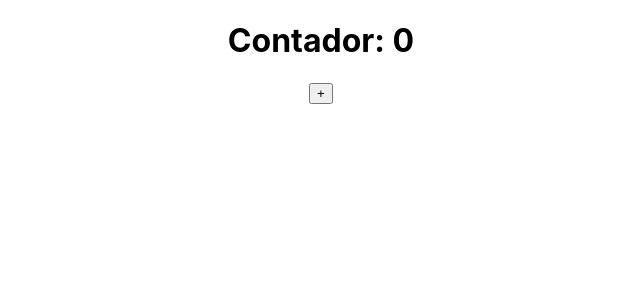
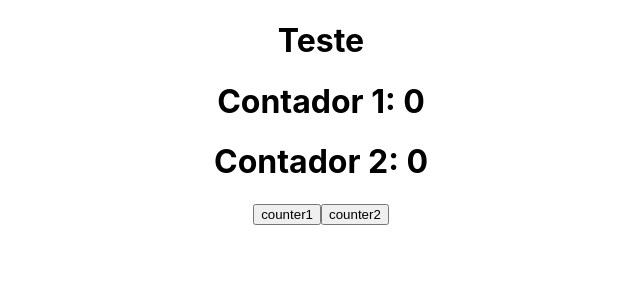
Before and after one commit to lucianosoares748/Curso_React_Hooks-1, a React (Create React App) app: page / in a window 1280 px wide. Shown: the top 300 px of the page, without its empty margins (319-959 px from the left). Built offline with nearby package versions, Linux system fonts and the light colour scheme.

Commit message:
aula hooks useEfecct finalizada

```diff
--- a/src/components/Aula.jsx
+++ b/src/components/Aula.jsx
@@ -1,12 +1,47 @@
-import React, { useState } from 'react';
+import React, { useEffect, useState } from 'react';
+
+const eventFn = () => {
+  console.log('h1 clicado');
+};
 
 function Efeito() {
   const [counter, setCounter] = useState(0);
+  const [counter2, setCounter2] = useState(0);
+
+  //ComponentDidMount - executa uma vez apenas
+  useEffect(() => {
+    console.log('componente foi montado');
+  }, []);
+
+  //ComponentDidMount - executa uma vez apenas
+  /*
+  Aqui temos o componentDidMount com dependência, e toda vez que essa dependência mudar o estado a função será chamada novamente
+  */
+  useEffect(() => {
+    console.log('a dependência foi atualizada', counter2);
+  }, [counter2]);
+
+  //componentDidUpdate - executa toda vez que meu component atualiza
+  useEffect(() => {
+    console.log('componente atualizou');
+  });
+
+  //ComponentWillUmount - executa uma vez apenas
+  useEffect(() => {
+    document.querySelector('h1')?.addEventListener('click', eventFn);
+    //limpando desmontando (removendo lixo do componente)
+    return () => {
+      document.querySelector('h1')?.removeEventListener('click', eventFn);
+    };
+  }, []);
 
   return (
     <div>
-      <h1>Contador: {counter}</h1>
-      <button onClick={() => setCounter(counter + 1)}>+</button>
+      <h1>Teste</h1>
+      <h1>Contador 1: {counter}</h1>
+      <h1>Contador 2: {counter2}</h1>
+      <button onClick={() => setCounter(counter + 1)}>counter1</button>
+      <button onClick={() => setCounter2(counter2 + 10)}>counter2</button>
     </div>
   );
 }
```
